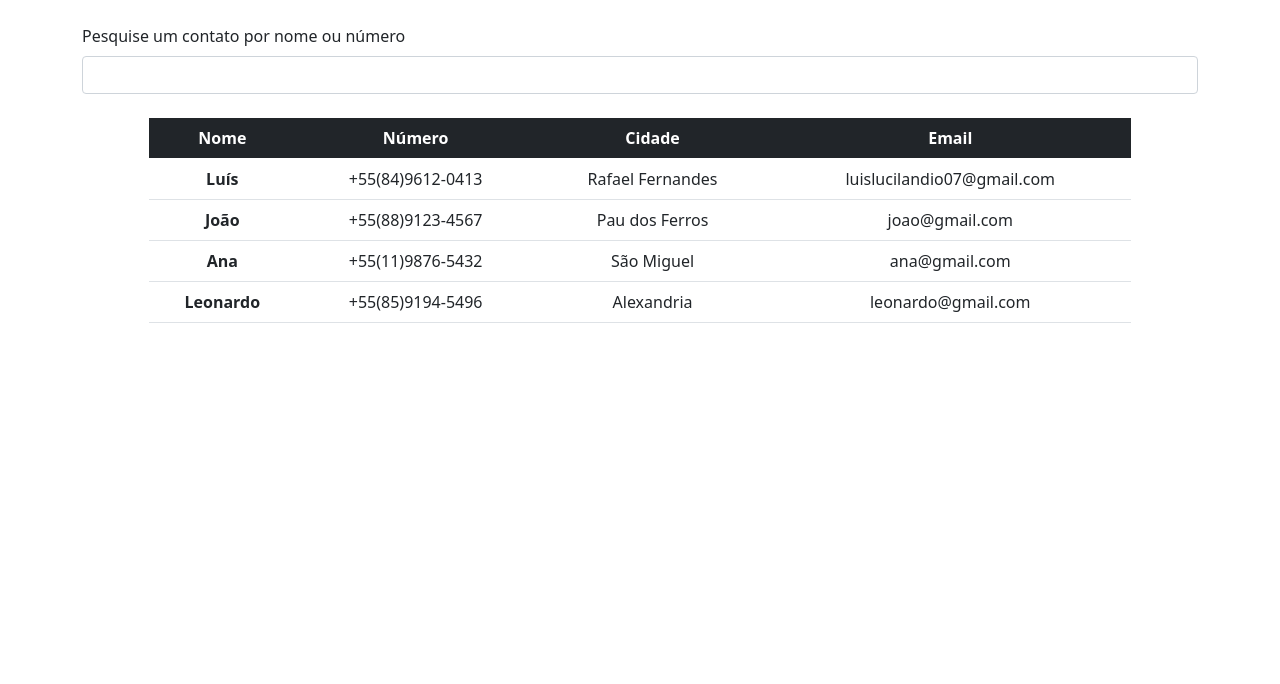
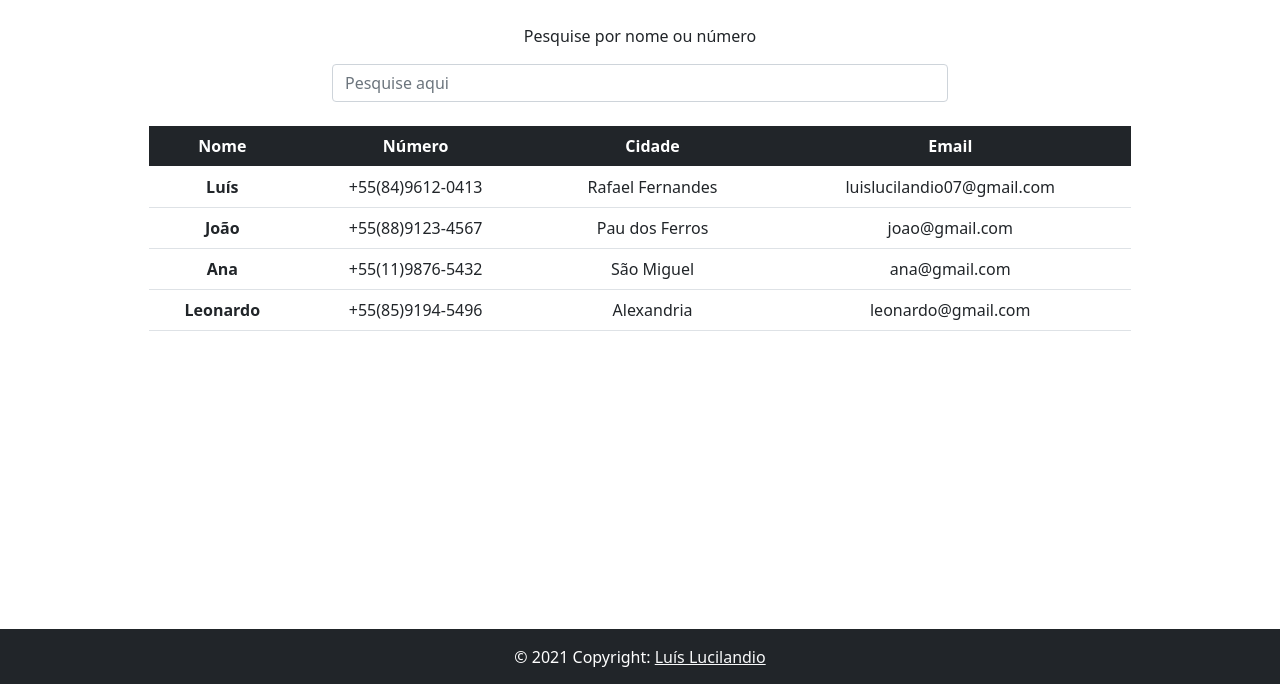
Before and after one commit to luis-luciqm/agenda-de-contatos-estagio-siasp, a website: page src/index.html in a window 1280 px wide. Shown: the part 116-800 px from the top of the page. Drawn offline with Linux system fonts and the light colour scheme; files that its build step writes are made by us from their sources; files whose address does not match are found by name.

Commit message:
adicionando input pesquisa

```diff
--- a/src/css/styles.css
+++ b/src/css/styles.css
@@ -1,5 +1,9 @@
+html{
+    height: 100% !important;
+}
 body{
     background-color: white !important;
+    height: 100% !important;
 }
 
 th, td{
@@ -50,5 +54,23 @@ th, td{
 
 #inputPesquisa{
     margin-bottom: 23.7px !important;
+    width: 50% !important;
+}
 
+@media (max-width: 580px){
+    #inputPesquisa{
+        width: 80% !important;
+    }
 }
+
+#rodape{
+    bottom: 0;
+    left: 0;
+    height: 55px;
+    position: fixed;
+    width: 100%;
+}
+
+footer{
+    background-color: #212529 !important;
+}
--- a/src/index.html
+++ b/src/index.html
@@ -50,9 +50,9 @@
 
     <h2 id="msg-index">Visualize seus contatos</h2>
 
+    <p style="text-align:center">Pesquise por nome ou número</p>
     <div id="inputPesquisa" class="container">
-        <label for="inputPassword5" class="form-label">Pesquise um contato por nome ou número</label>
-        <input type="password" id="inputPassword5" class="form-control" aria-describedby="passwordHelpBlock">
+        <input type="text" id="inputPassword5" class="form-control" aria-describedby="passwordHelpBlock" placeholder="Pesquise aqui" required>
     </div>
 
     <div class="container">
@@ -116,6 +116,15 @@
     </div>
     <!-- fim modal -->
 
+    <div id="rodape">
+        <footer class="bg-dark text-center text-lg-start">
+            <div class="text-center p-3" style="color: white;">
+                © 2021 Copyright:
+                <a class="text-light" href="https://github.com/luis-luciqm">Luís Lucilandio</a>
+            </div>
+        </footer>
+    </div>
+
     <script src="main.js"></script>
 
 </body>
```
